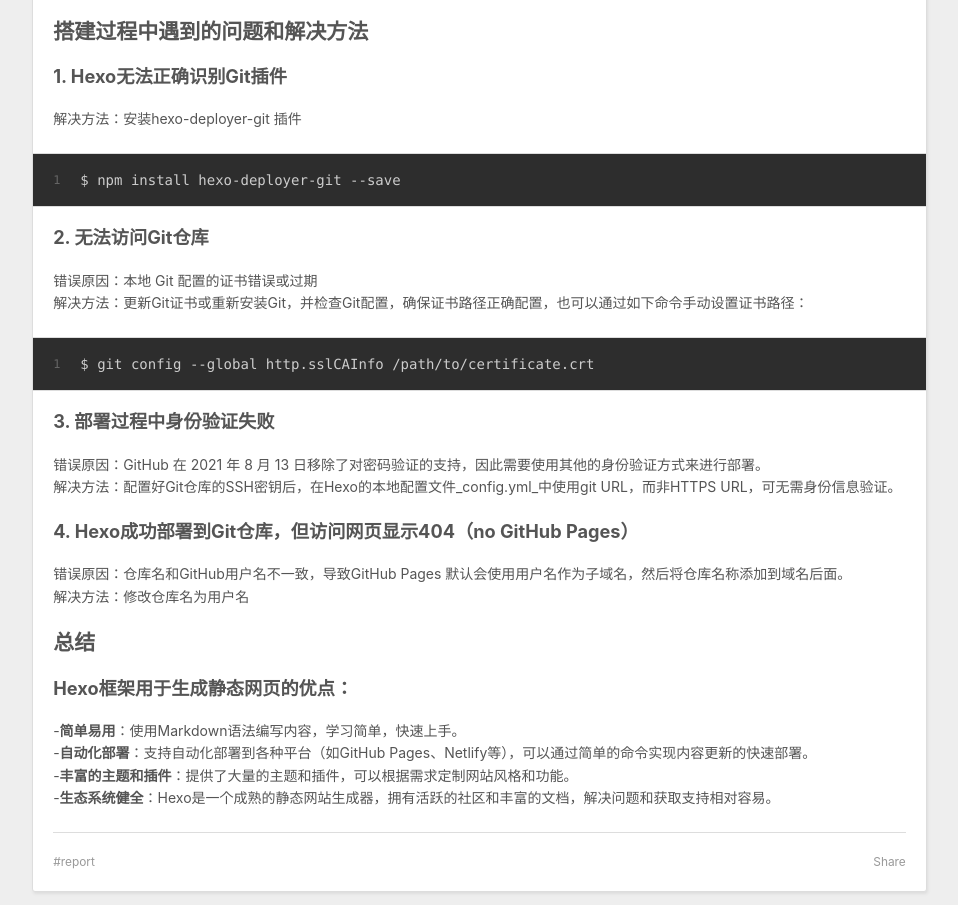
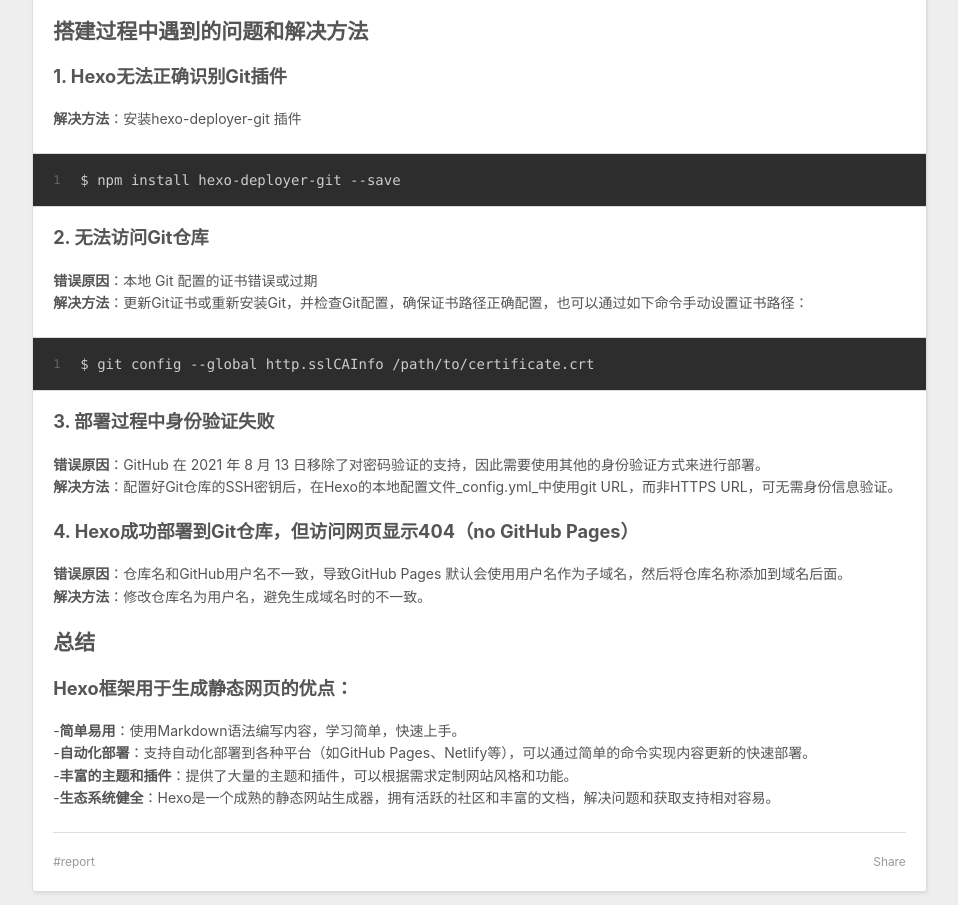
Before and after one commit to ChloeWenyiZhang/ChloeWenyiZhang.github.io, a plain HTML site: page 2024/04/20/Hexo-GitHub-Pages-博客作业报告/index.html in a window 1280 px wide. Shown: the part 2129-3034 px from the top of the page, without its empty margins (8-966 px from the left). Drawn offline with Linux system fonts and the light colour scheme.

Commit message:
Site updated: 2024-04-20 16:17:00

```diff
--- a/2024/04/20/Hexo-GitHub-Pages-博客作业报告/index.html
+++ b/2024/04/20/Hexo-GitHub-Pages-博客作业报告/index.html
@@ -14,7 +14,7 @@
 <meta property="og:description" content="作业内容基于Hexo和Github Pages搭建了一个静态的个人blog，用于分享我的论文阅读和实验报告等。 环境配置Git 和 Github SSH key安装成功后，需要将Git与GitHub账户进行绑定，在Git Bash中设置用户信息： 12$ git config --global user.name &quot;github 用户名&quot;$ git config --globa">
 <meta property="og:locale" content="en_US">
 <meta property="article:published_time" content="2024-04-20T06:25:59.000Z">
-<meta property="article:modified_time" content="2024-04-20T08:12:17.096Z">
+<meta property="article:modified_time" content="2024-04-20T08:16:45.524Z">
 <meta property="article:author" content="John Doe">
 <meta property="article:tag" content="report">
 <meta name="twitter:card" content="summary">
@@ -117,14 +117,14 @@
 <h3 id="写blog"><a href="#写blog" class="headerlink" title="写blog"></a>写blog</h3><p>通过如下命令在_blog&#x2F;source&#x2F;_posts_路径下生成新的Markdown文件，修改.md文件并推送至GitHub repository后，即可在网页中查看博客内容：</p>
 <figure class="highlight bash"><table><tr><td class="gutter"><pre><span class="line">1</span><br></pre></td><td class="code"><pre><span class="line">$ hexo n <span class="string">&quot;title&quot;</span></span><br></pre></td></tr></table></figure>
 
-<h2 id="搭建过程中遇到的问题和解决方法"><a href="#搭建过程中遇到的问题和解决方法" class="headerlink" title="搭建过程中遇到的问题和解决方法"></a>搭建过程中遇到的问题和解决方法</h2><h3 id="1-Hexo无法正确识别Git插件"><a href="#1-Hexo无法正确识别Git插件" class="headerlink" title="1. Hexo无法正确识别Git插件"></a>1. Hexo无法正确识别Git插件</h3><p>解决方法：安装hexo-deployer-git 插件</p>
+<h2 id="搭建过程中遇到的问题和解决方法"><a href="#搭建过程中遇到的问题和解决方法" class="headerlink" title="搭建过程中遇到的问题和解决方法"></a>搭建过程中遇到的问题和解决方法</h2><h3 id="1-Hexo无法正确识别Git插件"><a href="#1-Hexo无法正确识别Git插件" class="headerlink" title="1. Hexo无法正确识别Git插件"></a>1. Hexo无法正确识别Git插件</h3><p><strong>解决方法</strong>：安装hexo-deployer-git 插件</p>
 <figure class="highlight bash"><table><tr><td class="gutter"><pre><span class="line">1</span><br></pre></td><td class="code"><pre><span class="line">$ npm install hexo-deployer-git --save</span><br></pre></td></tr></table></figure>
 
-<h3 id="2-无法访问Git仓库"><a href="#2-无法访问Git仓库" class="headerlink" title="2. 无法访问Git仓库"></a>2. 无法访问Git仓库</h3><p>错误原因：本地 Git 配置的证书错误或过期<br>解决方法：更新Git证书或重新安装Git，并检查Git配置，确保证书路径正确配置，也可以通过如下命令手动设置证书路径：</p>
+<h3 id="2-无法访问Git仓库"><a href="#2-无法访问Git仓库" class="headerlink" title="2. 无法访问Git仓库"></a>2. 无法访问Git仓库</h3><p><strong>错误原因</strong>：本地 Git 配置的证书错误或过期<br><strong>解决方法</strong>：更新Git证书或重新安装Git，并检查Git配置，确保证书路径正确配置，也可以通过如下命令手动设置证书路径：</p>
 <figure class="highlight bash"><table><tr><td class="gutter"><pre><span class="line">1</span><br></pre></td><td class="code"><pre><span class="line">$ git config --global http.sslCAInfo /path/to/certificate.crt</span><br></pre></td></tr></table></figure>
 
-<h3 id="3-部署过程中身份验证失败"><a href="#3-部署过程中身份验证失败" class="headerlink" title="3. 部署过程中身份验证失败"></a>3. 部署过程中身份验证失败</h3><p>错误原因：GitHub 在 2021 年 8 月 13 日移除了对密码验证的支持，因此需要使用其他的身份验证方式来进行部署。<br>解决方法：配置好Git仓库的SSH密钥后，在Hexo的本地配置文件_config.yml_中使用git URL，而非HTTPS URL，可无需身份信息验证。</p>
-<h3 id="4-Hexo成功部署到Git仓库，但访问网页显示404（no-GitHub-Pages）"><a href="#4-Hexo成功部署到Git仓库，但访问网页显示404（no-GitHub-Pages）" class="headerlink" title="4. Hexo成功部署到Git仓库，但访问网页显示404（no GitHub Pages）"></a>4. Hexo成功部署到Git仓库，但访问网页显示404（no GitHub Pages）</h3><p>错误原因：仓库名和GitHub用户名不一致，导致GitHub Pages 默认会使用用户名作为子域名，然后将仓库名称添加到域名后面。<br>解决方法：修改仓库名为用户名</p>
+<h3 id="3-部署过程中身份验证失败"><a href="#3-部署过程中身份验证失败" class="headerlink" title="3. 部署过程中身份验证失败"></a>3. 部署过程中身份验证失败</h3><p><strong>错误原因</strong>：GitHub 在 2021 年 8 月 13 日移除了对密码验证的支持，因此需要使用其他的身份验证方式来进行部署。<br><strong>解决方法</strong>：配置好Git仓库的SSH密钥后，在Hexo的本地配置文件_config.yml_中使用git URL，而非HTTPS URL，可无需身份信息验证。</p>
+<h3 id="4-Hexo成功部署到Git仓库，但访问网页显示404（no-GitHub-Pages）"><a href="#4-Hexo成功部署到Git仓库，但访问网页显示404（no-GitHub-Pages）" class="headerlink" title="4. Hexo成功部署到Git仓库，但访问网页显示404（no GitHub Pages）"></a>4. Hexo成功部署到Git仓库，但访问网页显示404（no GitHub Pages）</h3><p><strong>错误原因</strong>：仓库名和GitHub用户名不一致，导致GitHub Pages 默认会使用用户名作为子域名，然后将仓库名称添加到域名后面。<br><strong>解决方法</strong>：修改仓库名为用户名，避免生成域名时的不一致。</p>
 <h2 id="总结"><a href="#总结" class="headerlink" title="总结"></a>总结</h2><h3 id="Hexo框架用于生成静态网页的优点："><a href="#Hexo框架用于生成静态网页的优点：" class="headerlink" title="Hexo框架用于生成静态网页的优点："></a>Hexo框架用于生成静态网页的优点：</h3><p>-<strong>简单易用</strong>：使用Markdown语法编写内容，学习简单，快速上手。<br>-<strong>自动化部署</strong>：支持自动化部署到各种平台（如GitHub Pages、Netlify等），可以通过简单的命令实现内容更新的快速部署。<br>-<strong>丰富的主题和插件</strong>：提供了大量的主题和插件，可以根据需求定制网站风格和功能。<br>-<strong>生态系统健全</strong>：Hexo是一个成熟的静态网站生成器，拥有活跃的社区和丰富的文档，解决问题和获取支持相对容易。</p>
 
 
```
Also changed, not shown: index.html (+4 -4 lines).
